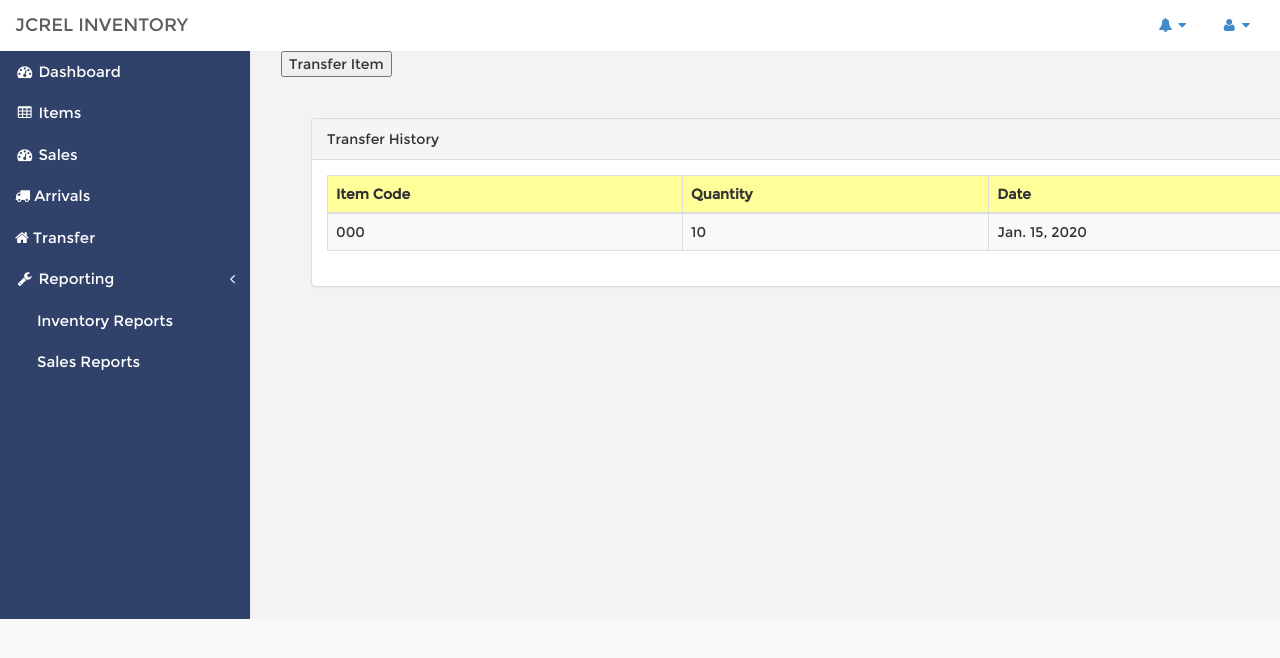
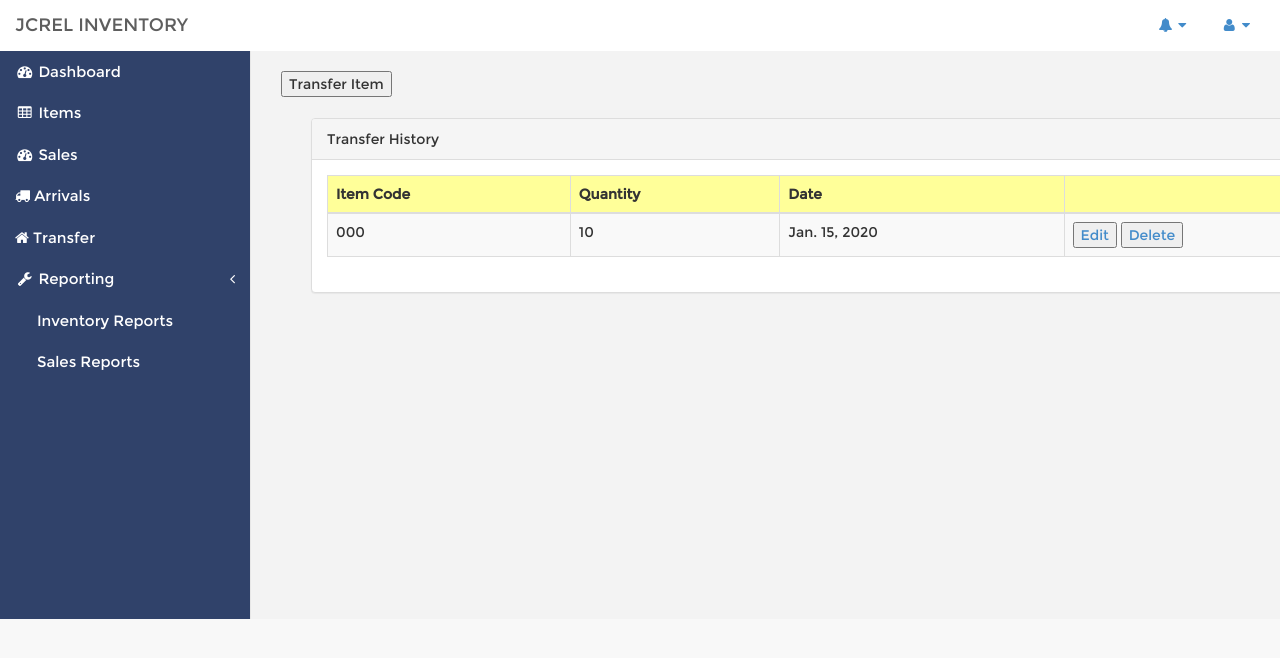
Before and after one commit to roselleebarle04/jcrel-ims, a Django app: page /transfer_hist/ in a window 1280 px wide. Shown: the top 658 px of the page. Run offline with Django 3.2, Linux system fonts and the light colour scheme; tables that the repository leaves empty hold one stand-in row (values such as "Sample post"); some libraries are stand-ins or nearby versions.

Commit message:
update on transfer page

```diff
--- a/config/urls.py
+++ b/config/urls.py
@@ -27,8 +27,10 @@ urlpatterns = [
     url(r'^add_sale/$', inventory_views.add_sale, name='add_sale'),
 
     url(r'^add_arrival/$', inventory_views.add_arrival, name='add_arrival'),
+
     url(r'^transfer_hist/$', inventory_views.transfer_hist, name = 'transfer_hist'),
     url(r'^transfer_form/$', inventory_views.create_transfer, name = 'transfer_form'),
+    url(r'^transfer_confirm_delete/$', inventory_views.transfer_delete, name='transfer_delete'),
 
     url(r'^reset/$', 'inventory.views.reset', name='reset'),
     url(r'^reset/(?P<uidb64>[0-9A-Za-z_\-]+)/(?P<token>[0-9A-Za-z]{1,13}-[0-9A-Za-z]{1,20})/$',
--- /dev/null
+++ b/inventory/templates/transfer/transfer_confirm_delete.html
@@ -0,0 +1,4 @@
+<form method="post">{% csrf_token %}
+    Are you sure you want to delete "{{ object }}" ?
+    <input type="submit" value="Submit" />
+</form>
--- a/inventory/templates/transfer/transfer_hist.html
+++ b/inventory/templates/transfer/transfer_hist.html
@@ -3,11 +3,11 @@
 
 {% block content %}
 
+<br>
 	<form action="{% url "transfer_form" %}">
     <input type="submit" value="Transfer Item">
 </form>
     <br>
-    </br>
 
 <div class="row">
     <div class="col-lg-12">
@@ -25,6 +25,8 @@
              <th>Item Code</th>
              <th>Quantity</th>
              <th>Date</th>
+             <th></th>
+
             </tr>
           </thead>
           <tbody>
@@ -33,6 +35,7 @@
              <td>{{transfer.item.store_code}}</td>
              <td>{{transfer.quantity_to_transfer}}</td>
              <td>{{transfer.transfer_date}}</td>
+             <td><a href="#"><button type="button"<font color ="660066">Edit</font></button></a> <a href="#"><button type="button"<font color ="660066">Delete</font></button></a></td>
             </tr>
     {% endfor %}
           </tbody>
@@ -40,6 +43,5 @@
       </div>
     </div>
   </div>
-</div>
 
 {% endblock content %}
--- a/inventory/views.py
+++ b/inventory/views.py
@@ -131,6 +131,14 @@ def transfer_hist(request,template_name = 'transfer/transfer_hist.html'):
 	data['object_list'] = transfer
 	return render(request,template_name,data)
 
+
+def transfer_delete(request,pk, template_name= 'transfer/transfer_confirm_delete.html'):
+	transfer = get_object_or_404(Transfer_item, pk=pk)
+	if request.method == 'POST':
+		transfer.delete()
+		return redirect('transfer_hist')
+	return render(request, template_name, {'object':transfer})
+
 @login_required
 def items(request):
 	items = Item.objects.all()
```
